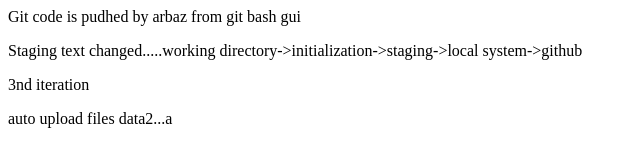
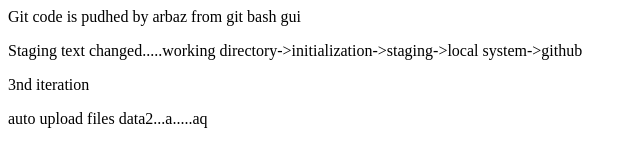
Before and after one commit to Arbaz1996/1st-repository, a plain HTML site: page index.html in a window 1280 px wide. Shown: the full height of the page, 0-640 px from the left. Drawn offline with Linux system fonts and the light colour scheme.

Commit message:
auto build 21

```diff
--- a/index.html
+++ b/index.html
@@ -3,5 +3,5 @@
 <p>Git code is pudhed by arbaz from git bash gui</p>
 <p>Staging text changed.....working directory->initialization->staging->local system->github</p>
 <p>3nd iteration</p>
-<p>auto upload files data2...a</p>
+<p>auto upload files data2...a.....aq</p>
 </html>
```
